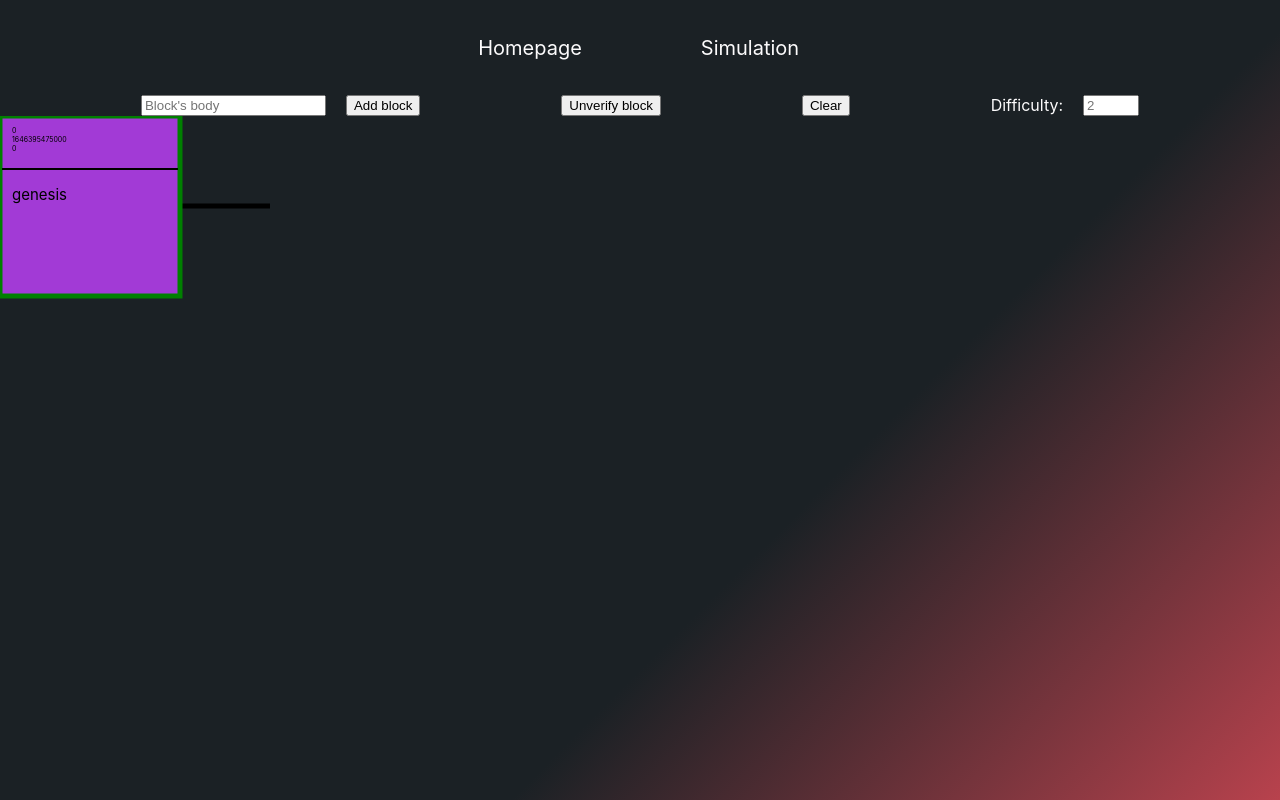
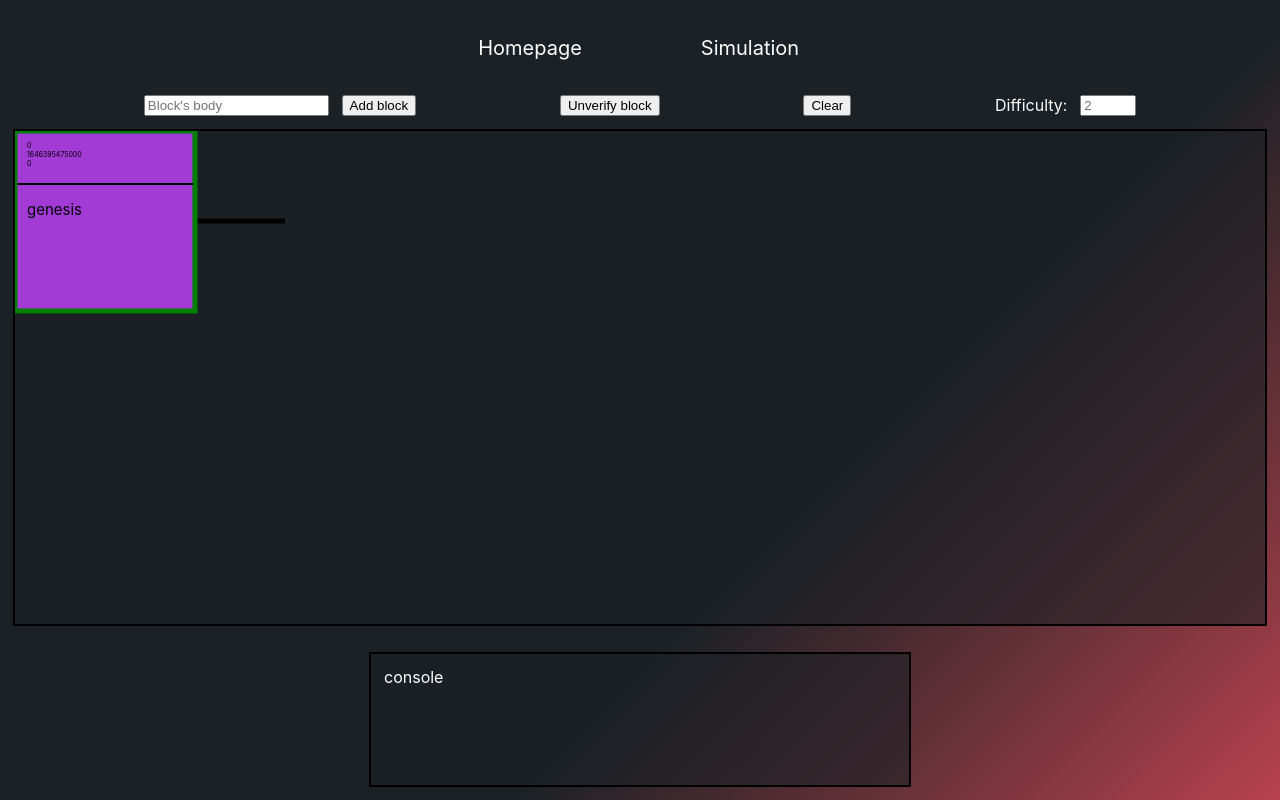
Before and after one commit to Frashier/BlockchainSim, a React (Create React App) app: page /simulation in a window 1280 px wide. Built offline with nearby package versions, Linux system fonts and the light colour scheme.

Commit message:
changing y levels, line drawing, styling

```diff
--- a/src/Components/Simulation/Blockchain.js
+++ b/src/Components/Simulation/Blockchain.js
@@ -139,23 +139,26 @@ class Blockchain {
     );
   }
 
-  // Return blocks which don't have a child
+  // Return array of blocks user can add new blocks to
   getHead() {
-    if (this.blocks.length == 1) {
+    // Return genesis if the length of the blockchain
+    // with orphans excluded == 1 (only genesis remains)
+    if (
+      this.blocks.filter((block) => block.type !== BlockType.Orphan).length == 1
+    ) {
       return [this.blocks[0]];
     }
 
     let head = [];
-    for (let i = 0; i < this.blocks.length; i++) {
-      const currentBlock = this.blocks[i];
-      if (currentBlock.type === BlockType.Orphan) {
+    for (const block of this.blocks) {
+      if (block.type === BlockType.Orphan) {
         continue;
       }
 
-      // For every children of the current block,
+      // For every child of the current block,
       // if child doesn't have children, remove it
       // from the list
-      let children = this.getChildren(currentBlock);
+      let children = this.getChildren(block);
       for (const child of children) {
         if (this.getChildren(child).length === 0) {
           children = children.filter((c) => c.prevHash !== child.prevHash);
@@ -167,7 +170,7 @@ class Blockchain {
       // their own, hence you can't add blocks
       // to the current block
       if (children.length === 0) {
-        head.push(currentBlock);
+        head.push(block);
       }
     }
 
--- a/src/Components/Simulation/Simulation.js
+++ b/src/Components/Simulation/Simulation.js
@@ -15,12 +15,10 @@ function BlockComponent(props) {
   let color = "white";
   if (props.type === BlockType.Genesis) color = "#a23ad6";
   else if (props.type === BlockType.Orphan) color = "#929dac";
+  else if (props.type === BlockType.Head) color = "#b8424d";
 
   return (
-    <motion.g
-      whileHover={{ scale: 1.1 }}
-      className={styles.simulation_scene_block}
-    >
+    <motion.g className={styles.simulation_scene_block}>
       <motion.rect
         width={props.blockWidth}
         height={props.blockHeight}
@@ -69,28 +67,48 @@ function BlockchainComponent(props) {
   // Everytime the inner loop finds a corresponding block
   // the y coordinate gets increased as every block found
   // after the first one indicates branching took place
+  //
+  // In order to avoid overlap during "y" assignment, it is neccessary
+  // to check if the given y value is taken. If so, every blocksAndCoords
+  // element with element's y >= given y needs to be increased by 1 level.
 
-  let yOffset = 0;
+  const incrementYLevels = (y) => {
+    for (const block of blocksAndCoords) {
+      if (block.y >= y) {
+        block.y += 2 * blockHeight;
+      }
+    }
+  };
+
   for (let i = 0; i < blocks.length; i++) {
     const currentBlock = blocksAndCoords.find(
       (object) => object.block.prevHash === blocks[i].prevHash
     );
     let yTemp = currentBlock.y;
+    let isFirstInBranch = false;
 
-    let isFirstInBranch = true; // Used to draw vertical lines
     for (let j = 1; j < blocks.length; j++) {
       const possibleBlock = blocks[j];
 
       if (
         currentBlock.block.hash(possibleBlock.nonce) === possibleBlock.prevHash
       ) {
+        // Check if y is taken during branching
+        if (
+          yTemp !== currentBlock.y &&
+          blocksAndCoords.some((block) => block.y === yTemp)
+        ) {
+          incrementYLevels(yTemp);
+        }
+
         blocksAndCoords.push({
           block: possibleBlock,
           x: currentBlock.x + 2 * blockWidth,
           y: yTemp,
+          parentY: currentBlock.y,
           isFirst: isFirstInBranch,
         });
-        isFirstInBranch = false;
+        isFirstInBranch = true;
         yTemp += 2 * blockHeight;
       }
     }
@@ -101,6 +119,7 @@ function BlockchainComponent(props) {
       {blocksAndCoords.map((blockAndCoords) => {
         return (
           <motion.g key={blockAndCoords.block.prevHash}>
+            {/* Horizontal left line */}
             {blockAndCoords.block.type !== BlockType.Genesis && (
               <motion.line
                 x1={blockAndCoords.x}
@@ -111,6 +130,7 @@ function BlockchainComponent(props) {
                 strokeWidth="5px"
               />
             )}
+            {/* Horizontal right line */}
             <motion.line
               x1={blockAndCoords.x + blockWidth}
               y1={blockAndCoords.y + blockHeight / 2}
@@ -119,13 +139,14 @@ function BlockchainComponent(props) {
               stroke="black"
               strokeWidth="5px"
             />
-            {!blockAndCoords.isFirst &&
+            {/* Vertical line */}
+            {blockAndCoords.isFirst &&
               blockAndCoords.block.type !== BlockType.Genesis && (
                 <motion.line
                   x1={blockAndCoords.x - blockWidth / 2}
                   y1={blockAndCoords.y + blockHeight / 2}
                   x2={blockAndCoords.x - blockWidth / 2}
-                  y2={blockAndCoords.y - blockHeight * 1.5}
+                  y2={blockAndCoords.parentY + blockHeight / 2}
                   stroke="black"
                   strokeWidth="5px"
                 />
@@ -156,7 +177,7 @@ function Simulation() {
   // The block we are pointing at
   const [blockSelected, setBlockSelected] = useState(blockchain.blocks[0]);
 
-  const constraintRef = useRef(null);
+  const svgRef = useRef(null);
   const blockBodyRef = useRef(null);
 
   const handleClick = (e, prevHash) => {
@@ -167,6 +188,12 @@ function Simulation() {
     if (e.detail === 2 && tempBlock.type !== BlockType.Orphan) {
       setBlockSelected(tempBlock);
     }
+  };
+
+  const handleClear = (event) => {
+    svgRef.current.state.x = 0;
+    svgRef.current.state.y = 0;
+    setBlockchain(blockchain.clearOrphans());
   };
 
   // Proccess of adding a block is as follows:
@@ -224,9 +251,7 @@ function Simulation() {
         >
           Unverify block
         </button>
-        <button onClick={() => setBlockchain(blockchain.clearOrphans())}>
-          Clear
-        </button>
+        <button onClick={handleClear}>Clear</button>
         <form className={styles.simulation_toolbar_difficulty}>
           <label for="difficulty">Difficulty:</label>
           <input
@@ -251,16 +276,17 @@ function Simulation() {
           initial="hidden"
           animate="visible"
           style={{ objectFit: "fill" }}
-          ref={constraintRef}
+          ref={svgRef}
         >
           <BlockchainComponent
-            constraintRef={constraintRef}
+            constraintRef={svgRef}
             blockchain={blockchain}
             handleClick={handleClick}
             blockSelected={blockSelected}
           />
         </motion.svg>
       </div>
+      <div className={styles.simulation_console}>console</div>
     </>
   );
 }
--- a/src/Components/Simulation/Simulation.module.css
+++ b/src/Components/Simulation/Simulation.module.css
@@ -1,6 +1,20 @@
 .simulation_scene {
   flex: 1 1 0%;
   overflow: hidden;
+  margin: 1%;
+  border: 2px solid black;
+  background-color: rgba(27, 33, 37, 0.6);
+}
+
+.simulation_console {
+  align-self: center;
+  margin: 1%;
+  background-color: rgba(27, 33, 37, 0.6);
+  color: white;
+  border: 2px solid black;
+  width: 40%;
+  height: 15%;
+  padding: 1%;
 }
 
 .simulation_toolbar {
@@ -11,12 +25,12 @@
 
 .simulation_toolbar_body {
   display: flex;
-  gap: 20px;
+  gap: 1vw;
 }
 
 .simulation_toolbar_difficulty {
   display: flex;
-  gap: 20px;
+  gap: 1vw;
 }
 
 .simulation_scene_block_text {
```
